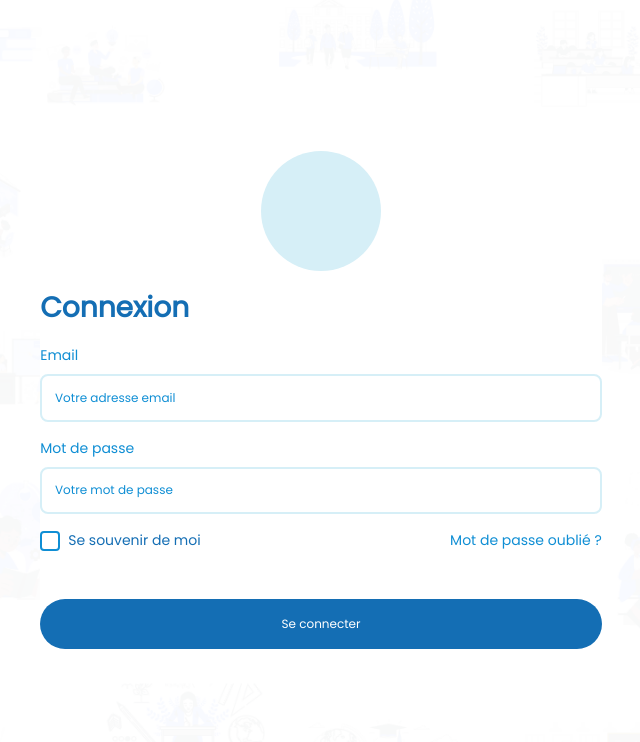
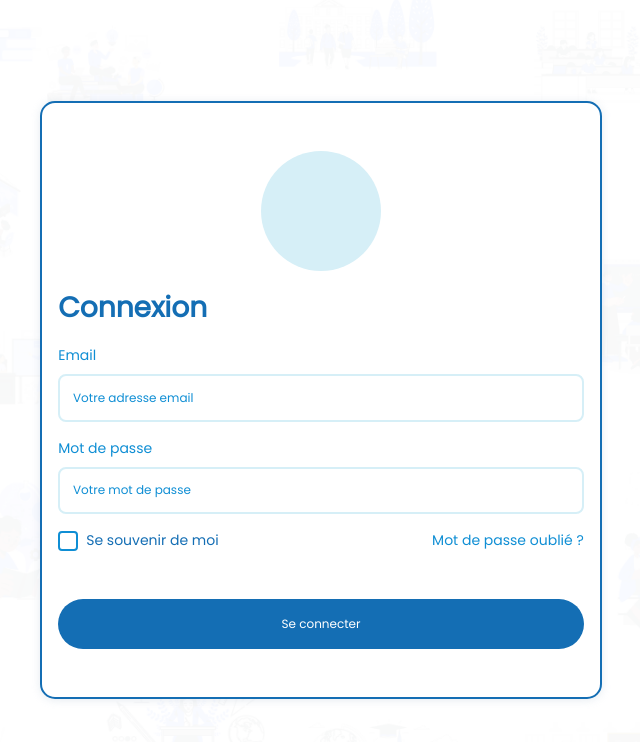
Before and after one commit to ArakazaBeni0023/Schola, a Vue app: page /auth/login in a window 1280 px wide. Shown: the top 742 px of the page, without its empty margins (319-959 px from the left). Built offline with nearby package versions, Linux system fonts and the light colour scheme; what v-calendar would draw is missing.

Commit message:
change-form-background

```diff
--- a/src/views/auth/ForgotPassword.vue
+++ b/src/views/auth/ForgotPassword.vue
@@ -35,7 +35,7 @@ export default {
 </template>
 
 <style scoped>
-.form {
+.auth-form {
     padding: 3rem 1rem;
     border-radius: 15px;
     border: 2px solid var(--color-primary);
--- a/src/views/auth/LoginView.vue
+++ b/src/views/auth/LoginView.vue
@@ -85,7 +85,7 @@ export default {
 </template>
 
 <style scoped>
-.form{
+.auth-form {
     padding: 3rem 1rem;
     border-radius: 15px;
     border: 2px solid var(--color-primary);
@@ -94,8 +94,7 @@ export default {
 
 .inline {
     display: flex;
-    justify-content: space-between;
-    align-items: center;
+    justify-content: space-between;align-items: center;
 }
 
 .input {
--- a/src/views/auth/ResetPassword.vue
+++ b/src/views/auth/ResetPassword.vue
@@ -36,7 +36,7 @@ export default {
                 <input v-model="input.value" :type="input.type" required class="input" :placeholder="input.placeholder">
             </div>
             <div class="btns-group">
-                <button  class="cancel-btn" @click="$emit('close')">Fermer</button>
+                <button class="cancel-btn" @click="$emit('close')">Fermer</button>
                 <button type="submit" class="submit-btn">Envoyer</button>
             </div>
         </form>
@@ -44,7 +44,7 @@ export default {
 </template>
 
 <style scoped>
-.form{
+.auth-form {
     padding: 3rem 1rem;
     border-radius: 15px;
     border: 2px solid var(--color-primary);
```
